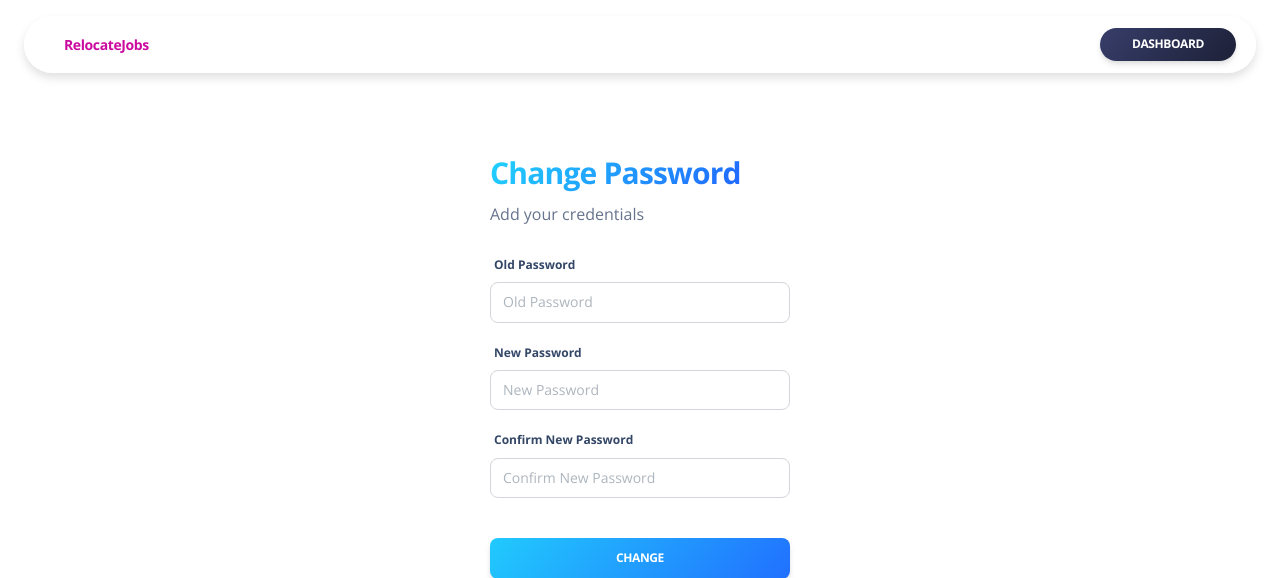
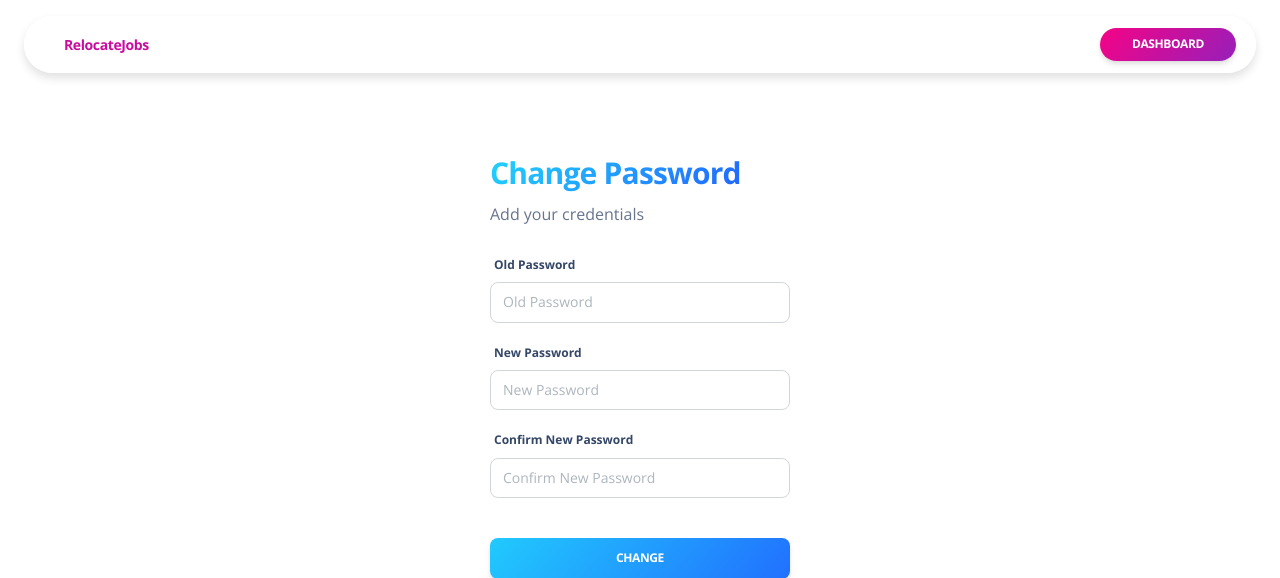
Before and after one commit to amirayat/RelocateJobs, a Django app: page /dashboard/accounts/password-change/ in a window 1280 px wide. Shown: the top 578 px of the page. Run offline with Django 4.2, Linux system fonts and the light colour scheme; the visitor is signed in with stand-in values (Sample User, id 1); data comes from the database, SQL or seed files in the repository; data that the repository does not hold is empty; some libraries are stand-ins or nearby versions.

Commit message:
change button background color

```diff
--- a/templates/includes/navigation-fullscreen-dashboard.html
+++ b/templates/includes/navigation-fullscreen-dashboard.html
@@ -16,7 +16,7 @@
         </ul>
         <ul class="navbar-nav d-lg-block d-none">
           <li class="nav-item">
-            <a href="/dashboard" class="btn btn-sm btn-round mb-0 me-1 bg-gradient-dark">Dashboard</a>
+            <a href="/dashboard" class="btn btn-sm btn-round mb-0 me-1 bg-gradient-primary">Dashboard</a>
           </li>
         </ul>
       </div>
```
